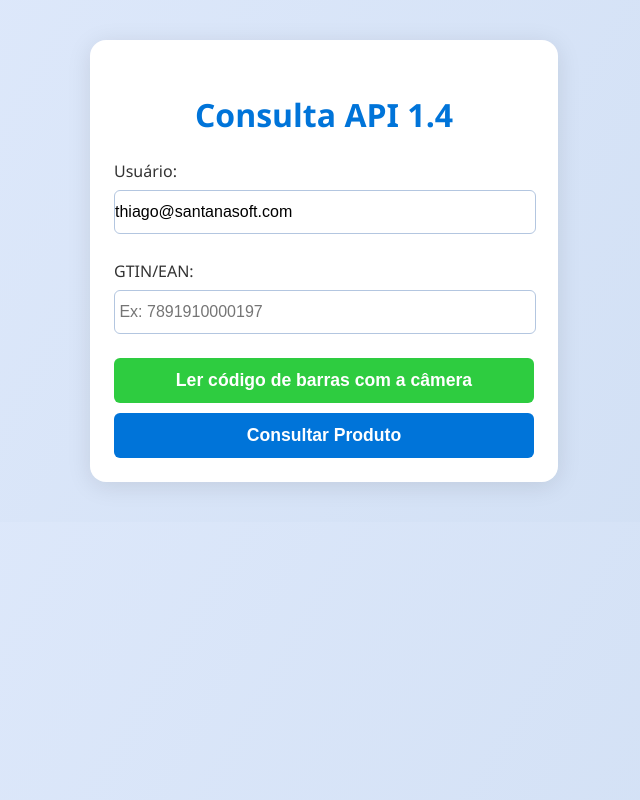
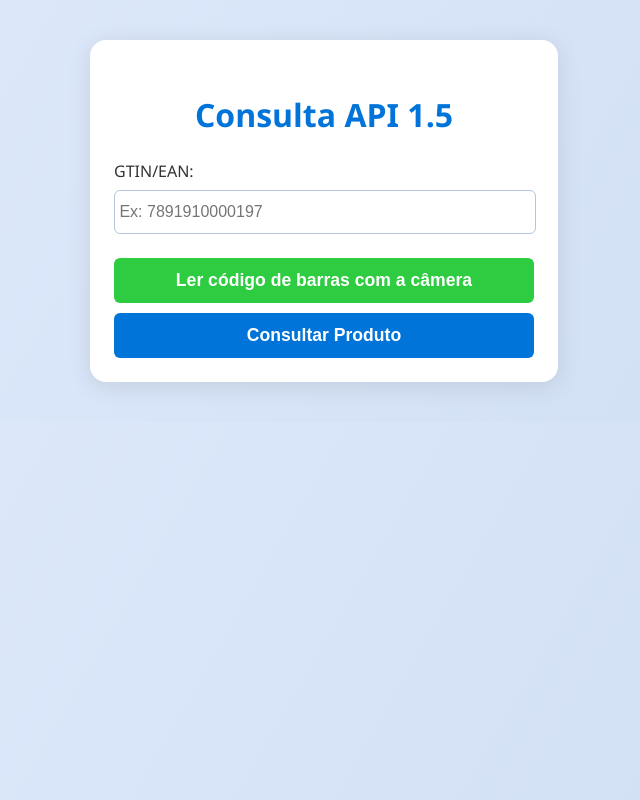
Before and after one commit to wagnersantanasoft/testes, a plain HTML site: page index.html in a window 1280 px wide. Shown: the whole page, without its empty margins (316-956 px from the left). Drawn offline with Linux system fonts and the light colour scheme.

Commit message:
Update index.html

```diff
--- a/index.html
+++ b/index.html
@@ -119,16 +119,16 @@
 </head>
 <body>
     <div class="container">
-        <h1>Consulta API 1.4</h1>
+        <h1>Consulta API 1.5</h1>
         <form id="consulta-form">
             <!-- <div class="field">
                 <label for="token">Token de Acesso:</label>
                 <input type="password" id="token" value="3uxmzttrt32b18UdV_jS7g" > <!--required placeholder=" Seu X-Cosmos-Token"
-            </div> -->
+            </div>
             <div class="field">
                 <label for="useragent">Usuário:</label>
-                <input type="text" id="useragent" value="thiago@santanasoft.com"> <!--required placeholder=" Seu usuário"-->
-            </div>
+                <input type="text" id="useragent" value="thiago@santanasoft.com"> <!--required placeholder=" Seu usuário"
+            </div> -->
             <div class="field">
                 <label for="gtin">GTIN/EAN:</label>
                 <input type="text" id="gtin" required placeholder=" Ex: 7891910000197">
@@ -208,7 +208,7 @@
         document.getElementById('consulta-form').addEventListener('submit', async function(e) {
             e.preventDefault();
             const token = '3uxmzttrt32b18UdV_jS7g' //document.getElementById('token').value.trim();
-            const userAgent = document.getElementById('useragent').value.trim();
+            const userAgent = 'thiago@santanasoft.com' // document.getElementById('useragent').value.trim();
             const gtin = document.getElementById('gtin').value.trim();
             const output = document.getElementById('output');
             output.innerHTML = '';
```
